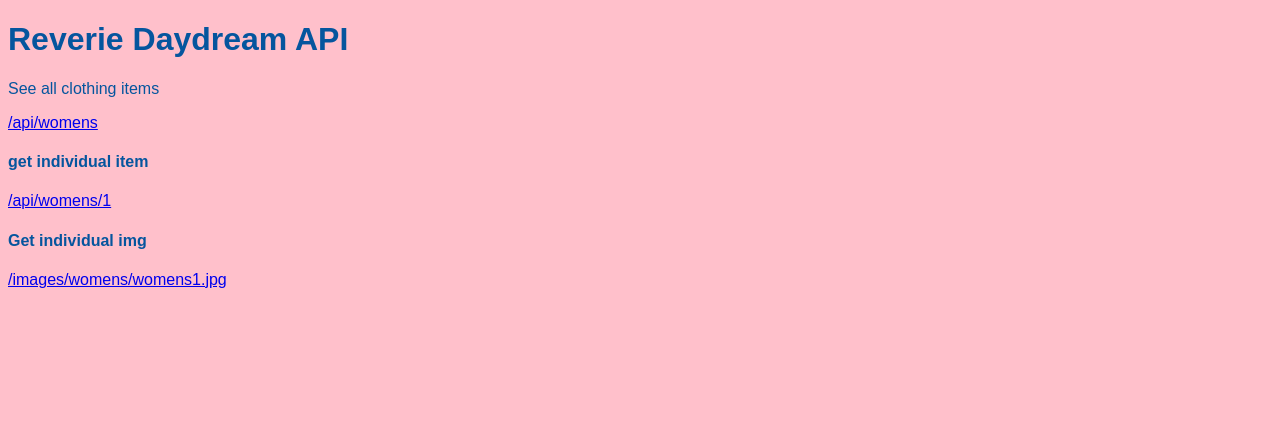
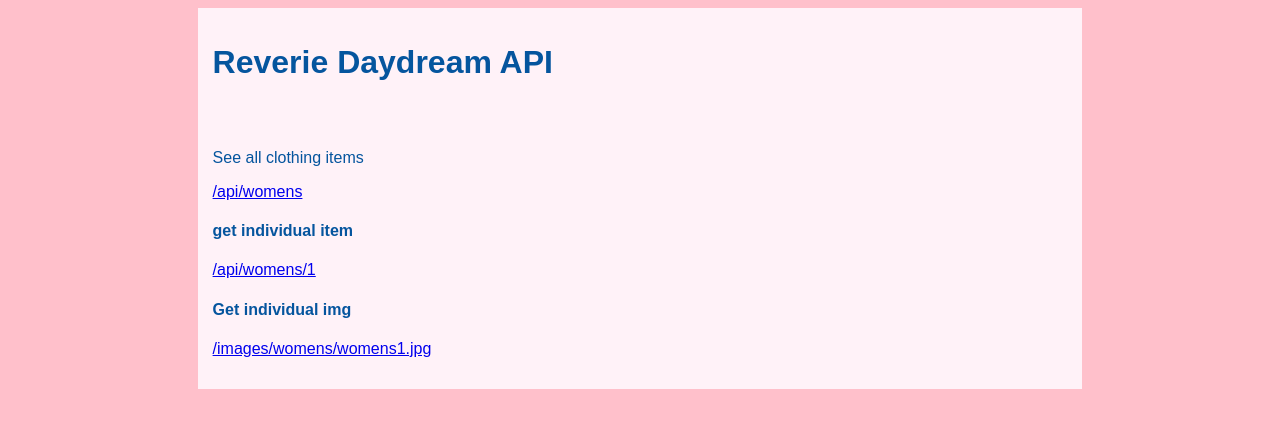
Before and after one commit to eek01/ReverieBackend, a website: page public/index.html in a window 1280 px wide. Drawn offline with Linux system fonts and the light colour scheme; a web font is replaced by a local one.

```diff
--- a/public/index.html
+++ b/public/index.html
@@ -4,6 +4,9 @@
         <link rel="stylesheet" href="styles.css">
     </head>
     <body>
+        <div id="centered">
+
+
         <header>
             <h1>Reverie Daydream API</h1>
         </header>
@@ -20,5 +23,6 @@
         <footer>
 
         </footer>
+        </div>
     </body>
 </html>
--- a/public/styles.css
+++ b/public/styles.css
@@ -19,6 +19,17 @@
 body {
     background: pink;
 }
+#centered {
+    width:70%;
+    margin: auto;
+    background: var(--main-header);
+}
+header {
+    padding:15px;
+}
+main {
+    padding:15px;
+}
 
 /* typography */
 body {
```
